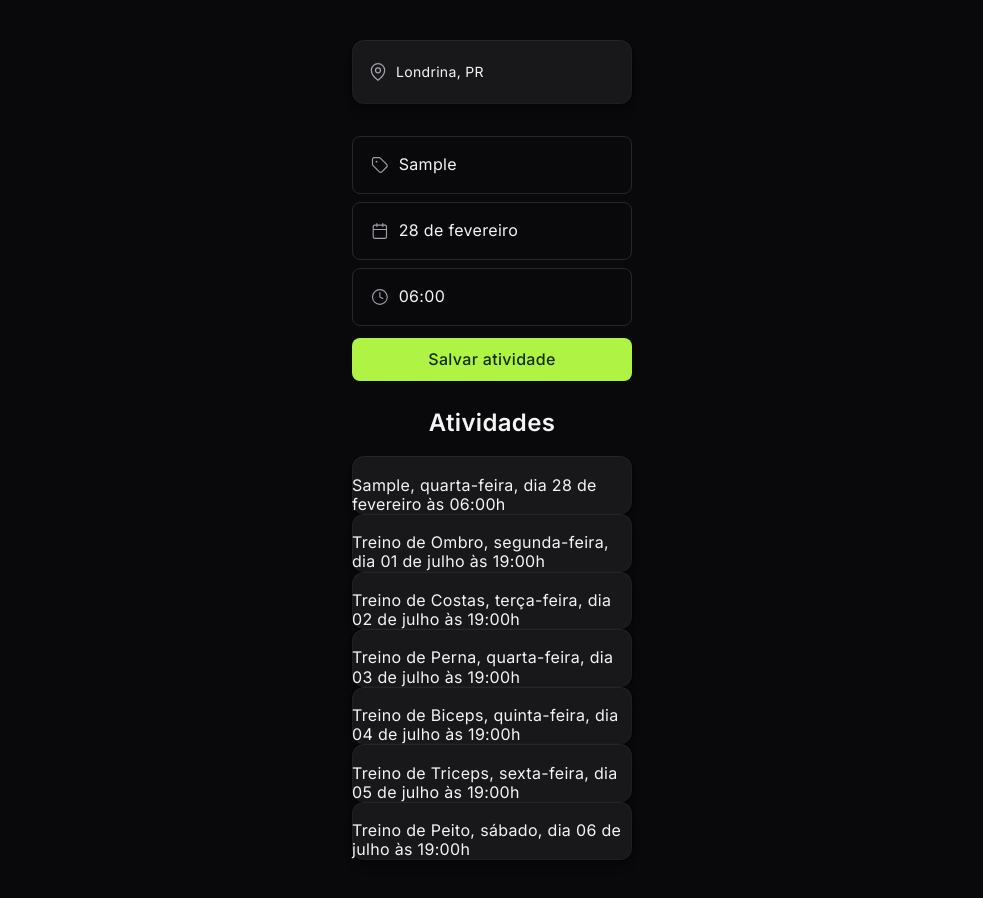
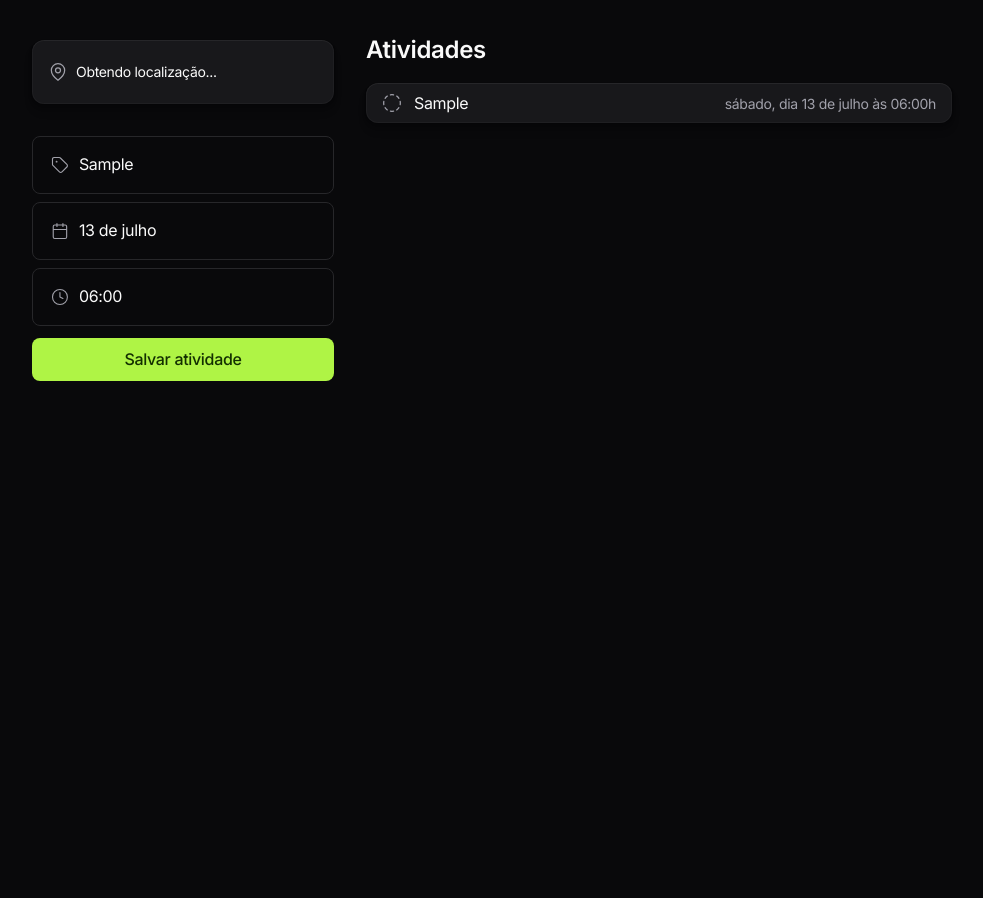
Before and after one commit to JoaoVitorVictorio/Registro_de_atividade, a plain HTML site: page index.html in a window 1280 px wide. Both pictures are taken after typing "Sample" into the empty fields and a click on the button "Salvar atividade". Shown: the whole page, without its empty margins (148-1131 px from the left). After the commit the page ends 800 px from the top, so only its background shows below. Drawn offline with nearby package versions, Linux system fonts and the light colour scheme.

Commit message:
The application developed during Rocketseat's NLW journey on the HTML, CSS and JavaScript track has been completed.

```diff
--- a/index.html
+++ b/index.html
@@ -28,7 +28,7 @@
                         d="M9.99992 10.8333C11.3806 10.8333 12.4999 9.71405 12.4999 8.33334C12.4999 6.95263 11.3806 5.83334 9.99992 5.83334C8.61921 5.83334 7.49992 6.95263 7.49992 8.33334C7.49992 9.71405 8.61921 10.8333 9.99992 10.8333Z"
                         stroke="#A1A1AA" stroke-width="1.25" stroke-linecap="round" stroke-linejoin="round" />
                 </svg>
-                Londrina, PR
+                <span id="location">Obtendo localização...</span>
             </div>
             <div class="fields">
                 <div class="field-wrapper">
--- a/script.js
+++ b/script.js
@@ -1,3 +1,14 @@
+// Função para adicionar dias a uma data
+function adicionarDias(data, dias) {
+    let novaData = new Date(data);
+    novaData.setDate(novaData.getDate() + dias);
+    return novaData;
+}
+
+// Data atual
+const dataAtual = new Date();
+
+// Função para formatar a data
 const formatador = (data) => {
     return {
         dia: {
@@ -13,38 +24,13 @@ const formatador = (data) => {
 }
 
 const atividade = {
-    nome: "Treino de Ombro",
-    data: new Date("2024-07-01 19:00"),
+    nome: "Atividade",
+    data: adicionarDias(dataAtual, 0),
     finalizada: true
 }
 
 let atividades = [
-    atividade,
-    {
-        nome: 'Treino de Costas',
-        data: new Date("2024-07-02 19:00"),
-        finalizada: true
-    },
-    {
-        nome: 'Treino de Perna',
-        data: new Date("2024-07-03 19:00"),
-        finalizada: true
-    },
-    {
-        nome: 'Treino de Biceps',
-        data: new Date("2024-07-04 19:00"),
-        finalizada: true
-    },
-    {
-        nome: 'Treino de Triceps',
-        data: new Date("2024-07-05 19:00"),
-        finalizada: true
-    },
-    {
-        nome: 'Treino de Peito',
-        data: new Date("2024-07-06 19:00"),
-        finalizada: true
-    }
+
 ]
 
 const criarItemAtividade = (atividade) => {
@@ -64,13 +50,31 @@ const criarItemAtividade = (atividade) => {
     const formatar = formatador(atividade.data)
 
     return `
-        <div class="card-bg">
-            ${input}
-            <span>${atividade.nome},</span>
-            <time>${formatar.dia.semana.longo},
-            dia ${formatar.dia.numerico} de
-            ${formatar.mes} às ${formatar.hora}h</time>
-        </div>
+    <div class="card-bg">
+      ${input}
+
+      <div>
+        <svg class="active" width="20" height="20" viewBox="0 0 20 20" fill="none" xmlns="http://www.w3.org/2000/svg">
+        <path d="M7.50008 10L9.16675 11.6667L12.5001 8.33335M18.3334 10C18.3334 14.6024 14.6025 18.3334 10.0001 18.3334C5.39771 18.3334 1.66675 14.6024 1.66675 10C1.66675 5.39765 5.39771 1.66669 10.0001 1.66669C14.6025 1.66669 18.3334 5.39765 18.3334 10Z" stroke="#BEF264" style="stroke:#BEF264;stroke:color(display-p3 0.7451 0.9490 0.3922);stroke-opacity:1;" stroke-width="1.25" stroke-linecap="round" stroke-linejoin="round"/>
+      </svg>
+
+      <svg class="inactive" width="20" height="20" viewBox="0 0 20 20" fill="none" xmlns="http://www.w3.org/2000/svg">
+        <path d="M8.41664 1.81836C9.46249 1.61597 10.5374 1.61597 11.5833 1.81836M11.5833 18.1817C10.5374 18.3841 9.46249 18.3841 8.41664 18.1817M14.6741 3.10086C15.5587 3.70022 16.3197 4.46409 16.9158 5.35086M1.8183 11.5834C1.6159 10.5375 1.6159 9.46255 1.8183 8.4167M16.8991 14.6742C16.2998 15.5588 15.5359 16.3198 14.6491 16.9159M18.1816 8.4167C18.384 9.46255 18.384 10.5375 18.1816 11.5834M3.1008 5.32586C3.70016 4.44131 4.46403 3.68026 5.3508 3.0842M5.3258 16.8992C4.44124 16.2998 3.6802 15.536 3.08414 14.6492" stroke="#A1A1AA" style="stroke:#A1A1AA;stroke:color(display-p3 0.6314 0.6314 0.6667);stroke-opacity:1;" stroke-width="1.25" stroke-linecap="round" stroke-linejoin="round"/>
+      </svg>
+
+      <span>${atividade.nome}</span>
+      </div>
+
+      <time class="short">
+      ${formatar.dia.semana.curto}.
+      ${formatar.dia.numerico} <br>
+      ${formatar.hora}
+      </time>
+      <time class="full">${formatar.dia.semana.longo},
+      dia ${formatar.dia.numerico}
+      de ${formatar.mes}
+      às ${formatar.hora}h </time>
+    </div>
     `
 }
 
@@ -118,15 +122,7 @@ const salvarAtividade = (event) => {
 }
 
 const criarDiasSelecao = () => {
-    const dias = [
-        "2024-02-28",
-        "2024-02-29",
-        "2024-03-01",
-        "2024-03-02",
-        "2024-03-03",
-        "2024-03-04",
-        "2024-03-05",
-    ]
+    const dias = Array.from({length: 7}, (_, i) => adicionarDias(dataAtual, i).toISOString().split('T')[0])
 
     let diasSelecao = '';
 
@@ -174,3 +170,29 @@ const concluirAtividade = (event) => {
     atividade.finalizada = !atividade.finalizada
     atualizarListaDeAtividades()
 }
+
+function getLocation() {
+    if (navigator.geolocation) {
+        navigator.geolocation.getCurrentPosition(showPosition);
+    } else {
+        document.getElementById("location").innerText
+        document.getElementById("location").innerText = "Geolocalização não suportada.";
+    }
+}
+
+function showPosition(position) {
+    const latitude = position.coords.latitude;
+    const longitude = position.coords.longitude;
+    fetch(`https://nominatim.openstreetmap.org/reverse?format=json&lat=${latitude}&lon=${longitude}`)
+        .then(response => response.json())
+        .then(data => {
+            const address = data.address.city + ", " + data.address.state;
+            document.getElementById("location").innerText = address;
+        })
+        .catch(error => {
+            console.error('Erro ao obter endereço:', error);
+            document.getElementById("location").innerText = `Latitude: ${latitude}, Longitude: ${longitude}`;
+        });
+}
+
+window.onload = getLocation;
--- a/style.css
+++ b/style.css
@@ -4,43 +4,41 @@
     box-sizing: border-box;
 }
 
-html,
-input,
-select,
-button {
+
+html, input, select, button, option {
     font-family: 'Inter', sans-serif;
-    background-color: #09090b;
-    color: #f4f4f5;
-    letter-spacing: 0.02em;
+    background-color: #09090B;
+    color: #FAFAFA;
+
     line-height: 120%;
+    letter-spacing: -0.02em;
 }
 
-/* App */
+/* app */
 #app {
     padding: 40px 20px;
-    width: 320px;
+    max-width: 320px;
     margin: auto;
   }
 
-/* Form */
 
+  /* form */
   #place {
     display: flex;
     align-items: center;
     gap: 8px;
+
     padding: 22px 16px;
+
     font-size: 14px;
-    margin-bottom: 32px;
+    margin-bottom:32px;
   }
 
-input,
-select {
+  input, select {
     all: unset;
   }
 
-input,
-select,
-button {
+  input, select, button {
     width: 100%;
   }
 
@@ -51,9 +49,10 @@ button {
 
   .field-wrapper {
     padding: 18px;
-    background-color: #09090b;
-    border: 1px solid #27272a;
+    background-color: #09090B;
+    border: 1px solid #27272A;
     border-radius: 8px;
+
     display: flex;
     align-items: center;
     gap: 10px;
@@ -67,23 +66,31 @@ button {
     margin-top: 12px;
     border: none;
     padding: 12px 20px;
-    background-color: #aff445;
+    background-color: #AFF445;
     border-radius: 8px;
+
     font-weight: 500;
     font-size: 16px;
-    color: #132f00;
+
+    color: #132F00;
+    cursor: pointer;
+    cursor: pointer;
   }
 
   .card-bg {
     background: #18181B;
 
-    box-shadow: 0px 8px 8px rgba(0, 0, 0, 0.1), 0px 4px 4px rgba(0, 0, 0, 0.1), 0px 2px 2px rgba(0, 0, 0, 0.1), 0px 0px 0px 1px rgba(0, 0, 0, 0.1), inset 0px 0px 0px 1px rgba(255, 255, 255, 0.03), inset 0px 1px 0px rgba(255, 255, 255, 0.03);
+    box-shadow:
+      0px 8px 8px rgba(0, 0, 0, 0.1),
+      0px 4px 4px rgba(0, 0, 0, 0.1),
+      0px 2px 2px rgba(0, 0, 0, 0.1),
+      0px 0px 0px 1px rgba(0, 0, 0, 0.1),
+      inset 0px 0px 0px 1px rgba(255, 255, 255, 0.03), inset 0px 1px 0px rgba(255, 255, 255, 0.03);
 
     border-radius: 12px;
   }
 
-/* Main */
-
+  /* main */
   main {
     margin-top: 32px;
   }
@@ -92,13 +99,86 @@ h1 {
     text-align: center;
     font-weight: 600;
     font-size: 24px;
+
     margin-bottom: 24px;
   }
 
   section {
     display: grid;
+    gap: 10px;
   }
 
-section.card-bg {
+  section input[type="checkbox"] {
+    position: absolute;
+    inset: 0;
+  }
+
+  section .card-bg {
+    position: relative;
     padding: 10px 16px;
+
+    display: flex;
+    align-items: center;
+    justify-content: space-between;
   }
+
+  section .card-bg:has(:checked) .active,
+  section .card-bg .inactive {
+    display: block;
+  }
+
+  section .card-bg:has(:checked) .inactive,
+  section .card-bg .active {
+    display: none;
+  }
+
+  section .card-bg > div {
+    display: flex;
+    align-items: center;
+    gap: 12px;
+  }
+
+  time {
+    font-size: 14px;
+    color: #A1A1AB;
+    text-align: right;
+  }
+
+  time.full {
+    display: none;
+  }
+
+  @media (width > 1024px) {
+    #app {
+      display: flex;
+      max-width: 960px;
+      gap: 32px;
+    }
+
+    main {
+      margin-top: 0;
+      flex: 1;
+    }
+
+    h1 {
+      text-align: left;
+    }
+
+    time.full {
+      display: block;
+    }
+
+    time.short {
+      display: none;
+    }
+  }
+
+  section .card-bg {
+    animation: appear 300ms;
+  }
+
+  @keyframes appear {
+    from {
+      opacity: 0;
+    }
+  }
```
Lines whose indentation alone changed are shown as unchanged.
